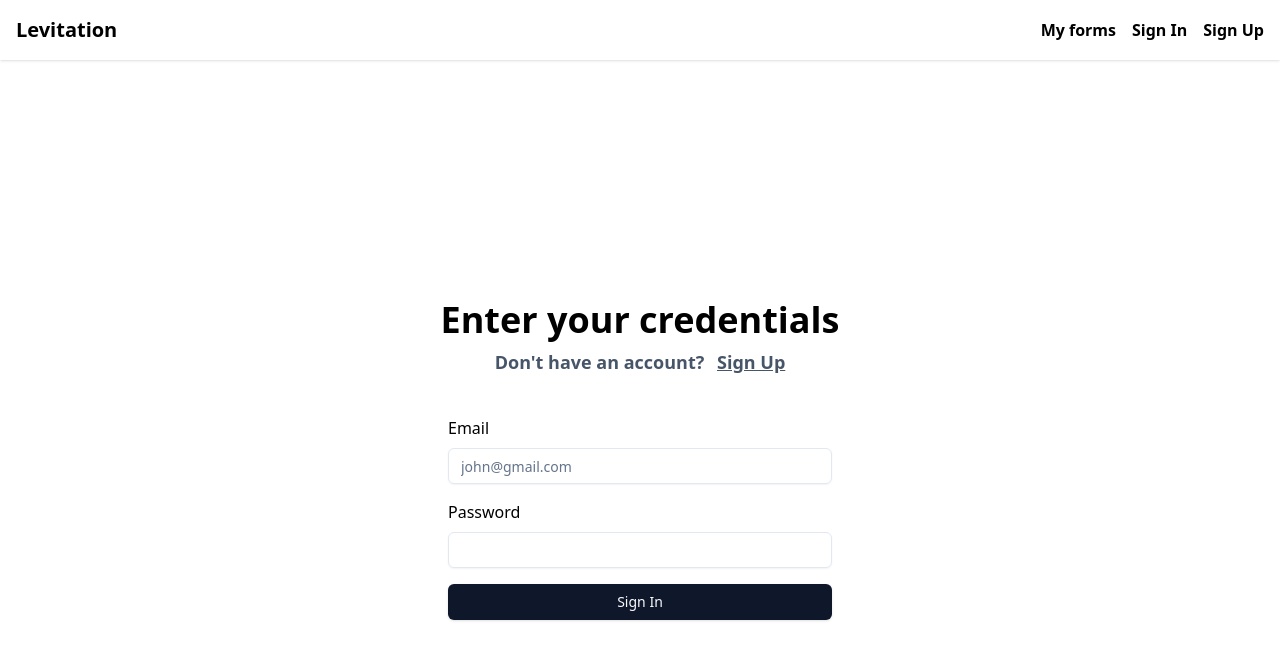
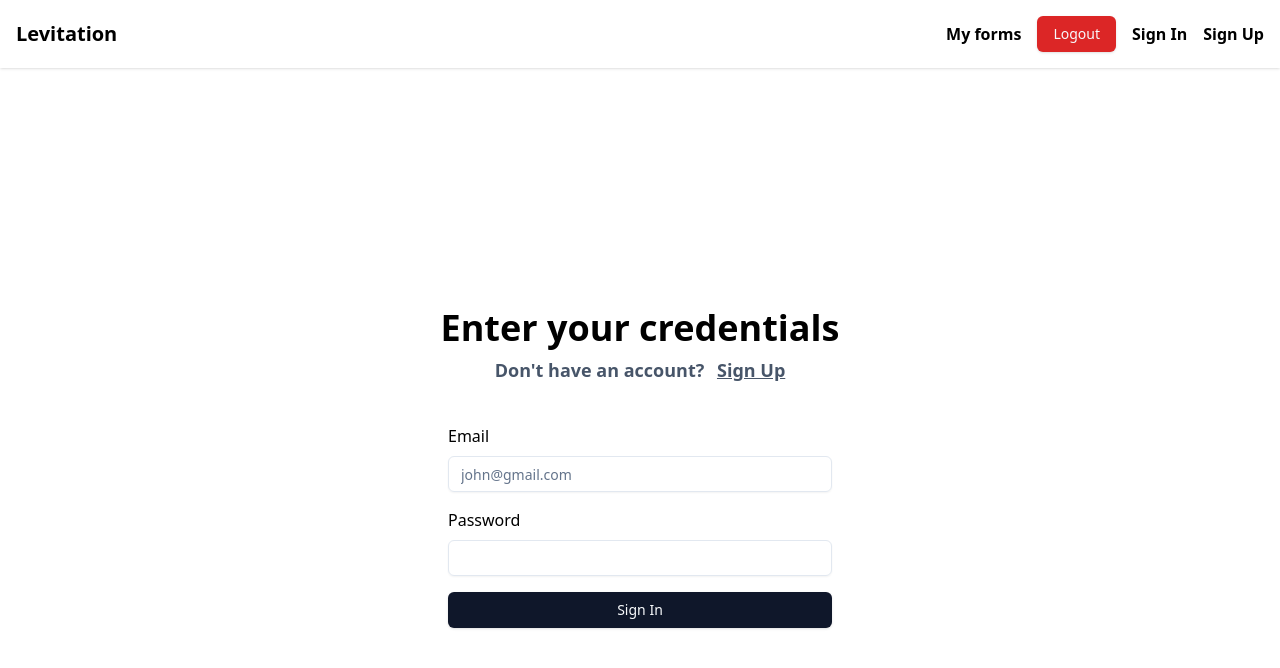
Before and after one commit to Rakhshan90/levitation-infotech-, a React (Vite) app in the folder frontend/: page /signin in a window 1280 px wide. Shown: the top 668 px of the page. Built offline with nearby package versions, Linux system fonts and the light colour scheme; no server answers.

Commit message:
Now Routes are protected

```diff
--- a/frontend/src/App.tsx
+++ b/frontend/src/App.tsx
@@ -4,7 +4,7 @@
 import Signin from "./pages/Signin"
 import MyForms from "./pages/MyForms"
 import Appbar from "./components/Appbar"
-// import ProtectedRoute from "./components/ProtectedRoute"
+import ProtectedRoute from "./components/ProtectedRoute"
 
 function App() {
 
@@ -13,9 +13,8 @@
       <BrowserRouter>
         <Appbar />
         <Routes>
-          {/* <Route path="/" element={<ProtectedRoute><Form /></ProtectedRoute>} /> */}
-          <Route path="/" element={<Form />} />
-          <Route path="/my-forms" element={<MyForms />} />
+          <Route path="/" element={<ProtectedRoute><Form /></ProtectedRoute>} />
+          <Route path="/my-forms" element={<ProtectedRoute><MyForms /></ProtectedRoute>} />
           <Route path="/signup" element={<Signup />} />
           <Route path="/signin" element={<Signin />} />
         </Routes>
--- a/frontend/src/components/Appbar.tsx
+++ b/frontend/src/components/Appbar.tsx
@@ -1,43 +1,19 @@
-// import React from 'react'
-
 import { Link } from "react-router-dom"
 import { Button } from "./ui/button"
 import { backendURL } from "@/lib/backendURL";
 import axios from "axios";
-import { useEffect, useState } from "react";
 
 const Appbar = () => {
-
-    const [token, setToken] = useState<string | null>(null);
-
-    // Function to get the current token from cookies
-    const getTokenFromCookies = () => {
-        const cookie = document.cookie
-            .split("; ")
-            .find((row) => row.startsWith("token="));
-        return cookie ? cookie.split("=")[1] : null;
-    };
 
     // Function to handle sign out
     const clickHandler = async () => {
         try {
             await axios.post(`${backendURL}/api/user/signout`, {}, { withCredentials: true });
-            setToken(null); // Update token state after sign out
         } catch (error: any) {
             console.log(error);
         }
     };
 
-    // Effect to update the token state when the component mounts
-    useEffect(() => {
-        setToken(getTokenFromCookies());
-    }, []);
-
-    // Effect to update the token state when the token changes
-    useEffect(() => {
-        // This effect runs whenever `token` changes (e.g., after sign out)
-        setToken(getTokenFromCookies());
-    }, [token]);
 
 
     return (
@@ -47,14 +23,9 @@
 
                 <div className="flex gap-4 items-center">
                     <Link className="font-semibold hover:text-blue-600" to={'/my-forms'}>My forms</Link>
-                    {token ? (
-                        <Button onClick={clickHandler} className="bg-red-600">Logout</Button>
-                    ) : (
-                        <>
-                            <Link className="font-semibold hover:text-blue-600" to={'/signin'}>Sign In</Link>
-                            <Link className="font-semibold hover:text-blue-600" to={'/signup'}>Sign Up</Link>
-                        </>
-                    )}
+                    <Button onClick={clickHandler} className="bg-red-600">Logout</Button>
+                    <Link className="font-semibold hover:text-blue-600" to={'/signin'}>Sign In</Link>
+                    <Link className="font-semibold hover:text-blue-600" to={'/signup'}>Sign Up</Link>
                 </div>
             </div>
         </div>
```
